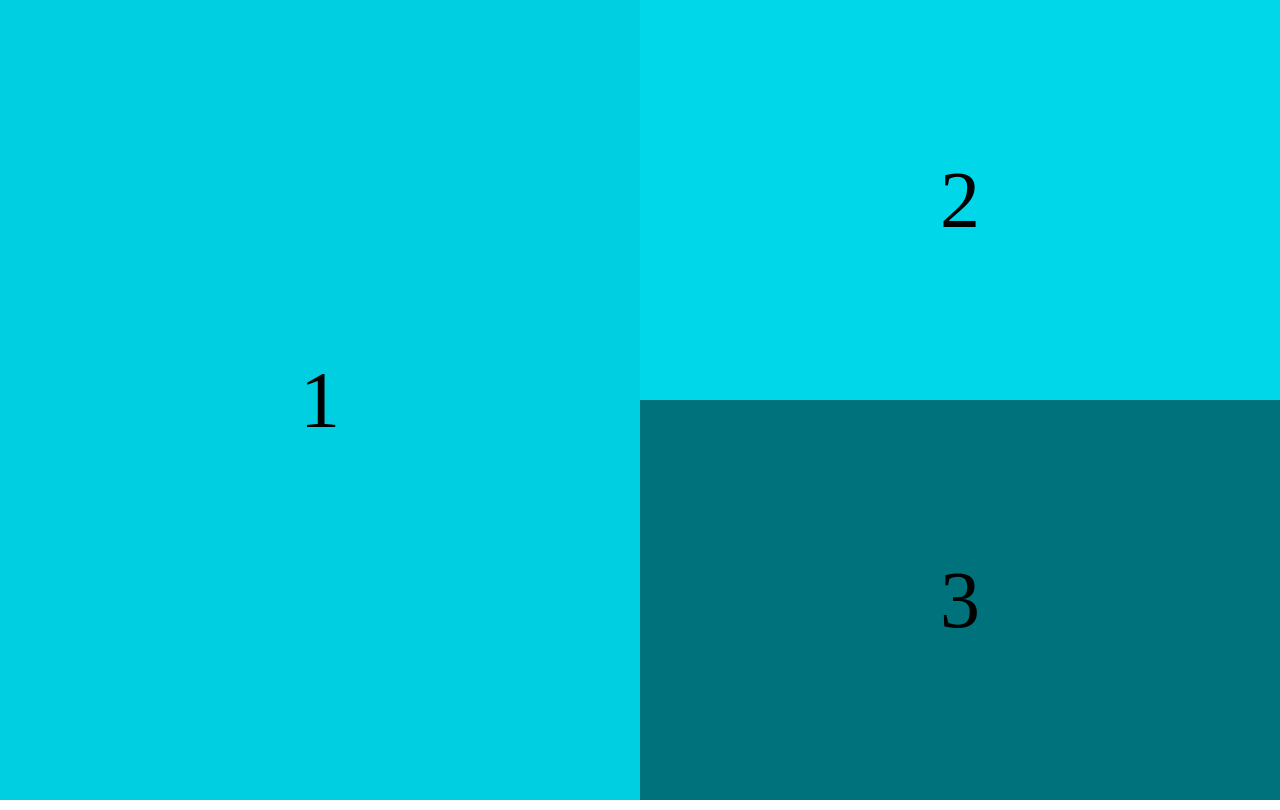
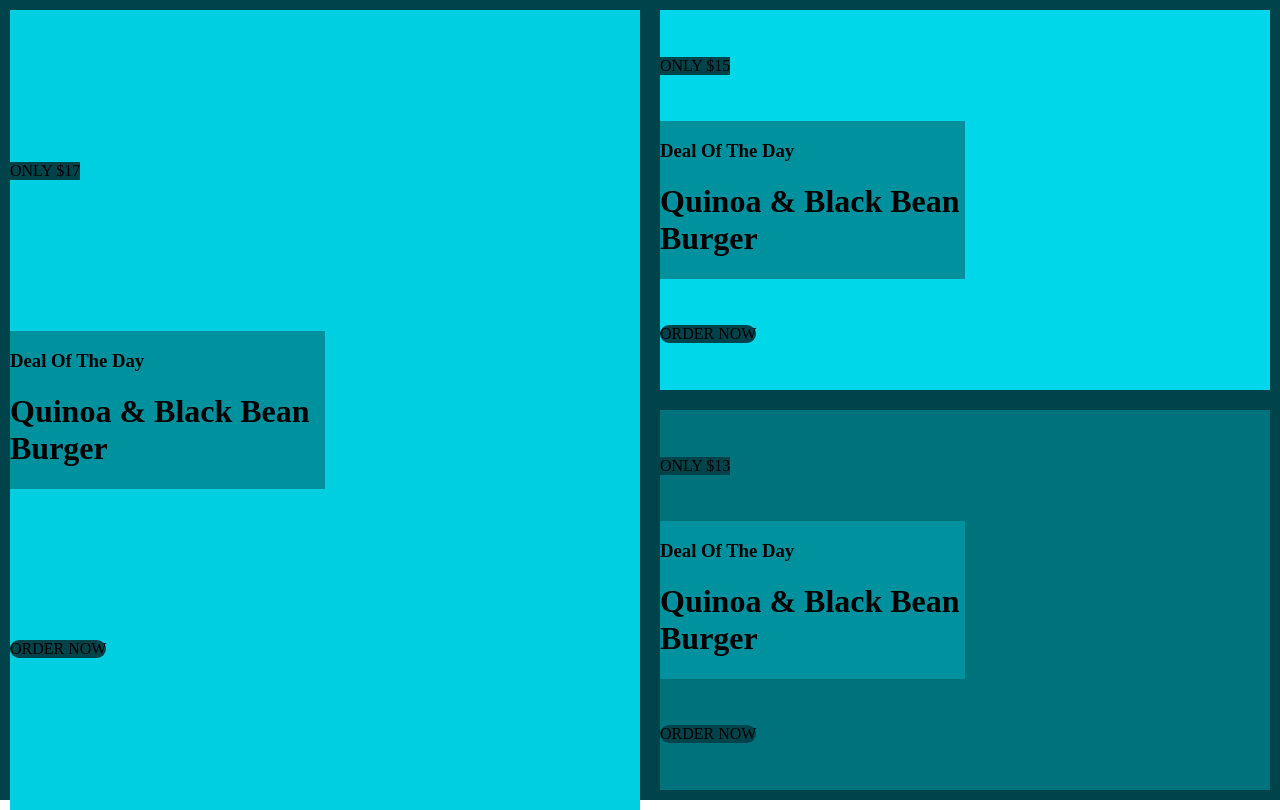
Before and after one commit to SantiSaaUCB/TECWEB-SitioWeb2, a plain HTML site: page index.html in a window 1280 px wide. Drawn offline with Linux system fonts and the light colour scheme.

Commit message:
Arreglos

```diff
--- a/index.html
+++ b/index.html
@@ -9,14 +9,29 @@
 <body>
      <div class="contenedor-principal">
           <div class="contenedor uno">
-               1
+               <div class="precio">ONLY $17</div>
+               <div class="titulo">
+                    <h3>Deal Of The Day</h3>
+                    <h1>Quinoa & Black Bean Burger</h1>
+               </div>
+               <div class="ordenar">ORDER NOW</div>
           </div>
           <div class="contenedor-secundario">
                <div class="contenedor dos">
-                    2
+                    <div class="precio">ONLY $15</div>
+                    <div class="titulo">
+                         <h3>Deal Of The Day</h3>
+                         <h1>Quinoa & Black Bean Burger</h1>
+                    </div>
+                    <div class="ordenar">ORDER NOW</div>
                </div>
                <div class="contenedor tres">
-                    3
+                    <div class="precio">ONLY $13</div>
+                    <div class="titulo">
+                         <h3>Deal Of The Day</h3>
+                         <h1>Quinoa & Black Bean Burger</h1>
+                    </div>
+                    <div class="ordenar">ORDER NOW</div>
                </div>
           </div>
      </div>
--- a/style.css
+++ b/style.css
@@ -1,6 +1,5 @@
 body{
      margin: 0;
-     font-size: 5rem;
 }
 .colores{
      color: #00CFE2;
@@ -19,6 +18,8 @@ body{
      flex-shrink: 1;
      display: flex;
      flex-direction: row;
+     justify-content: flex-start;
+     align-items: flex-start;
 }
 .uno,
 .contenedor-secundario{
@@ -33,8 +34,10 @@ body{
 .dos,
 .tres{
      display: flex;
-     justify-content: center;
-     align-items: center;
+     flex-direction: column;
+     justify-content: space-evenly;
+     align-items: flex-start;
+     margin: 10px;
 }
 .uno{
      background-color: #00CFE2;
@@ -47,3 +50,15 @@ body{
      background-color: #00727C;
      height: 50%;
 }
+.precio{
+     background-color: #00434B;
+     flex-wrap: wrap;
+}
+.titulo{
+     background-color: #00919E;
+     width: 50%;
+}
+.ordenar{
+     background-color: #00434B;
+     border-radius: 30px;
+}
```
